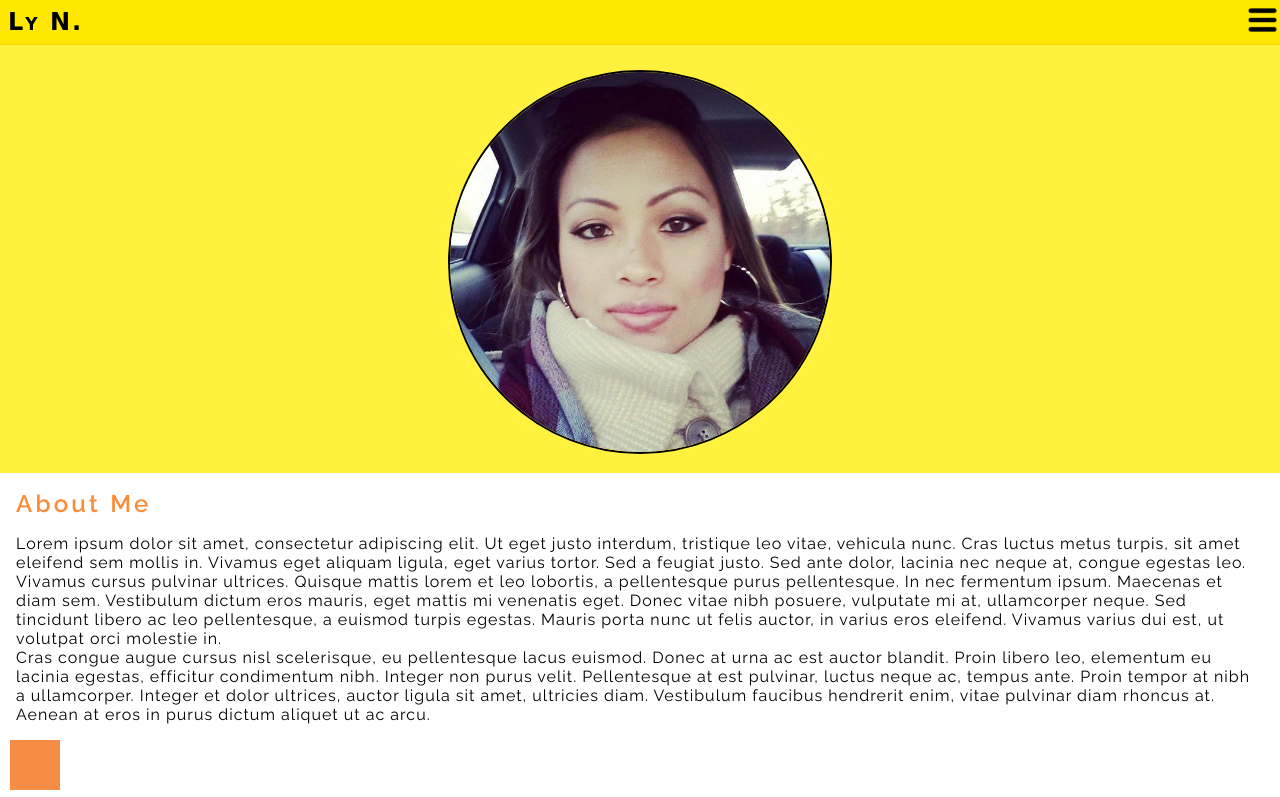
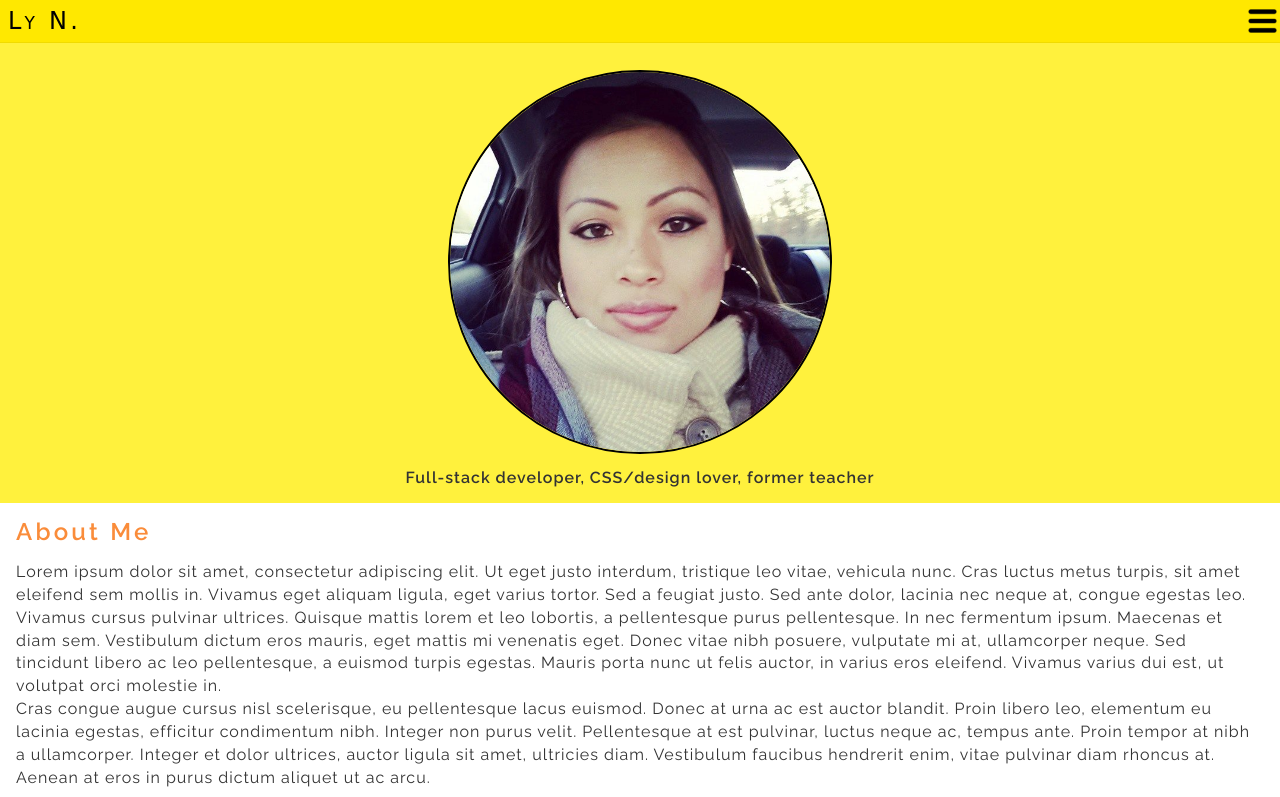
Before and after one commit to Ly900/About-Me, a plain HTML site: page index.html in a window 1280 px wide. Shown: the top 797 px of the page. Drawn offline with nearby package versions, Linux system fonts and the light colour scheme; a web font is replaced by a local one.

Commit message:
add blurb under profile image

```diff
--- a/index.html
+++ b/index.html
@@ -6,14 +6,21 @@
   <!-- Code below ensures proper rendering and touch zooming -->
   <meta name="viewport" content="width=device-width, initial-scale=1">
 
-  <!-- Fonts -->
+  <!-- link jquery CDN -->
+  <script src="https://code.jquery.com/jquery-2.1.4.min.js"></script>
 
+  <!-- Bootstrap -->
+  <!-- Latest compiled and minified CSS -->
+  <link rel="stylesheet" href="https://maxcdn.bootstrapcdn.com/bootstrap/3.3.6/css/bootstrap.min.css" integrity="sha384-1q8mTJOASx8j1Au+a5WDVnPi2lkFfwwEAa8hDDdjZlpLegxhjVME1fgjWPGmkzs7" crossorigin="anonymous">
+
+  <!-- Optional theme -->
+  <link rel="stylesheet" href="https://maxcdn.bootstrapcdn.com/bootstrap/3.3.6/css/bootstrap-theme.min.css" integrity="sha384-fLW2N01lMqjakBkx3l/M9EahuwpSfeNvV63J5ezn3uZzapT0u7EYsXMjQV+0En5r" crossorigin="anonymous">
+
+  <!-- Latest compiled and minified JavaScript -->
+  <!-- <script src="https://maxcdn.bootstrapcdn.com/bootstrap/3.3.6/js/bootstrap.min.js" integrity="sha384-0mSbJDEHialfmuBBQP6A4Qrprq5OVfW37PRR3j5ELqxss1yVqOtnepnHVP9aJ7xS" crossorigin="anonymous"></script> -->
 
   <!-- link CSS stylesheet -->
   <link href="main.css" rel="stylesheet" type="text/css"/>
-
-  <!-- link jquery CDN -->
-  <script src="https://code.jquery.com/jquery-2.1.4.min.js"></script>
 
   <!-- link my script -->
   <script src="script.js"></script>
@@ -24,9 +31,8 @@
 <body>
   <header>
     <nav>
-
       <ul id="brand-and-icon">
-        <li><h1><a href="index.html">Ly N.</a></h1></li>
+        <li><h1><a href="index.html" id="logo">Ly N.</a></h1></li>
         <li id="menu-icon"><img src="menu-icon.png" alt="menu icon"/></li>
       </ul>
 
@@ -36,17 +42,24 @@
         <li>Portfolio</li>
         <li>Resume</li>
       </ul>
+    </nav>
 
-    </nav>
+    <!-- Profile image and blurb -->
+    <section class="image">
+      <div class="image">
+        <img src="me.jpg" id="me"/>
+        <h3>Full-stack developer, CSS/design lover, former teacher</h3>
+      </div>
+    </section>
+
   </header>
-  <section class="image">
-    <div class="image">
-      <img src="me.jpg" id="me"/>
-    </div>
-  </section>
+
+
+
+
 
   <section>
-    <h2>About Me</h2>
+    <h4>About Me</h4>
   </section>
 
 
@@ -67,6 +80,5 @@
     <div class="box"></div>
     <div class="box"></div>
   </section>
-
 </body>
 </html>
--- a/main.css
+++ b/main.css
@@ -9,18 +9,20 @@ html, body, div, header, nav, ul, li, section, img, h1, h2, p {
   box-sizing: border-box;
 }
 
+html {
+  font-size: 1rem;
+}
+
 body {
   font-size: 1rem;
   letter-spacing: 1px;
-  /*padding: 10px;*/
   font-family: raleway, sans-serif;
   font-weight: 400;
 }
 
 /**********************************************
-NAVIGATION
+NAVIGATION and NAVIGATION LINKS
 ***********************************************/
-
 nav {
   display: flex;
   flex-direction: column;
@@ -48,13 +50,12 @@ ul#brand-and-icon {
 
 ul#brand-and-icon li:first-child {
   margin-right: auto;
-  font-family: Bonbon, cursive;
+  cursor: pointer;
 }
 
 ul#brand-and-icon li:last-child {
   cursor: pointer;
 }
-
 
 ul#brand-and-icon img {
   width: 1.8rem;
@@ -84,8 +85,8 @@ ul#nav-links li {
 
 ul#nav-links li:hover {
   background-color: #F2DD00;
+  cursor: pointer;
   font-weight: 600;
-  cursor: pointer;
 }
 
 ul#nav-links li:active {
@@ -94,6 +95,11 @@ ul#nav-links li:active {
   background-color: #FBF366;
   font-weight: 600;
   border: none;
+}
+
+nav a, a:hover {
+  text-decoration: none;
+  color: black;
 }
 
 /**********************************************
@@ -105,7 +111,7 @@ div.image {
 }
 
 img#me {
-  width: 30%;
+  max-width: 30%;
   border-radius: 100%;
   margin-bottom: 15px;
   border: 2px solid black;
@@ -114,20 +120,41 @@ img#me {
 /**********************************************
 HEADINGS
 ***********************************************/
+
+/* Used for brand logo */
 h1 {
+  font-family: Bonbon, cursive;
   font-size: 1.5rem;
   margin: .5rem;
-  font-weight: 600;
-  letter-spacing: 2px;
+  font-weight: 500;
+  letter-spacing: .2rem;
 }
 
 h1:hover {
-  font-size: 1rem;
   font-weight: 700;
   cursor: pointer;
 }
 
+/* Used for nav links */
 h2 {
+  font-size: 1rem;
+  letter-spacing: 1px;
+  font-family: raleway, sans-serif;
+  font-weight: 400;
+}
+
+/* Used for blurb */
+h3 {
+  font-size: 1rem;
+  letter-spacing: 1px;
+  max-width: 60%;
+  margin: 0 auto;
+  padding-bottom: 1rem;
+  font-weight: 600;
+}
+
+/* Used for subtitles */
+h4 {
   margin: 1rem;
   font-size: 1.5rem;
   font-weight: 600;
@@ -138,16 +165,13 @@ h2 {
 /**********************************************
 LINKS
 ***********************************************/
-nav a {
-  text-decoration: none;
-  color: black;
-}
+
 
 /**********************************************
 SECTIONS
 ***********************************************/
 section.image {
-  width: 100%;
+  max-width: 100%;
   padding-top: 70px;
   background-color: #FFF13D;
 }
--- a/script.js
+++ b/script.js
@@ -3,8 +3,9 @@ $(document).ready(function(){
   $("ul#nav-links").hide();
 
   $("li#menu-icon").on("click", function(){
-    $("ul#nav-links").fadeToggle("fast", function(){
+    $("ul#nav-links").slideToggle("fast", function(){
       $("section.image").toggleClass("moved");
     });
   });
+
 })
```
